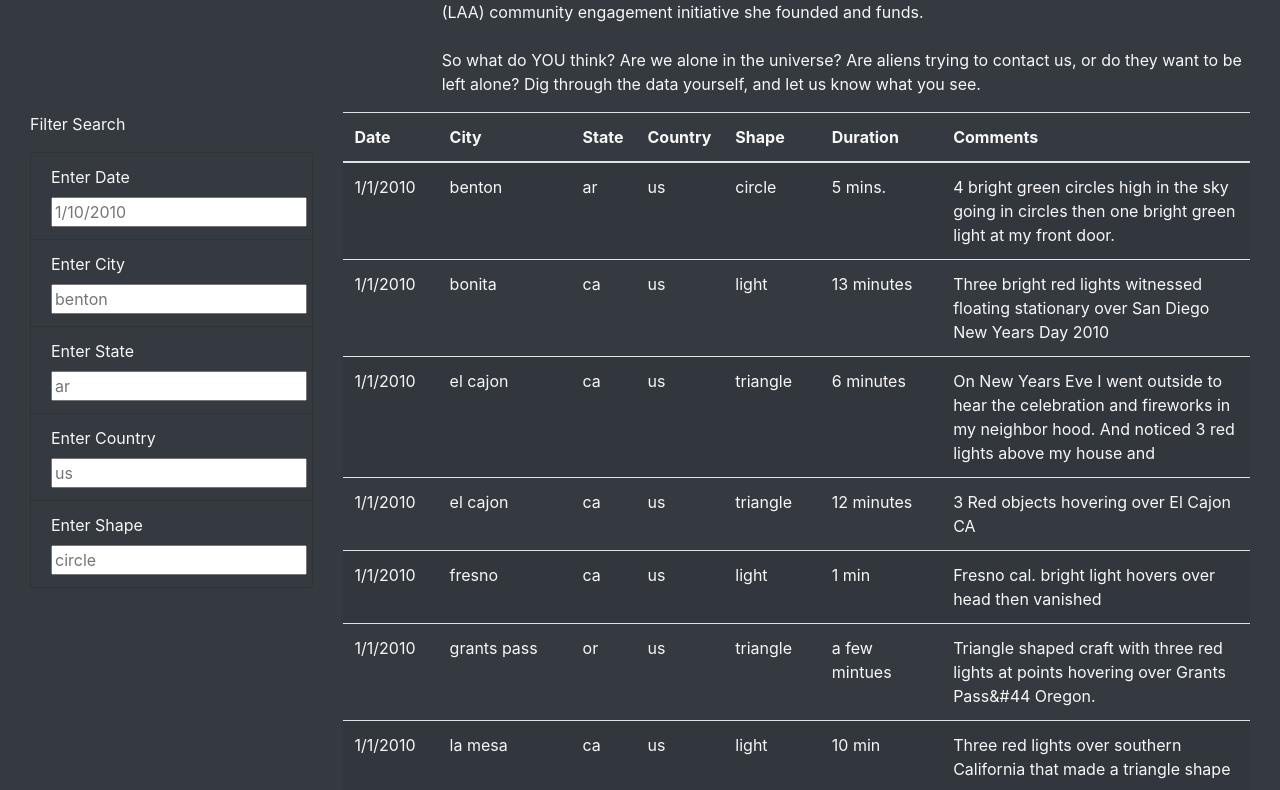
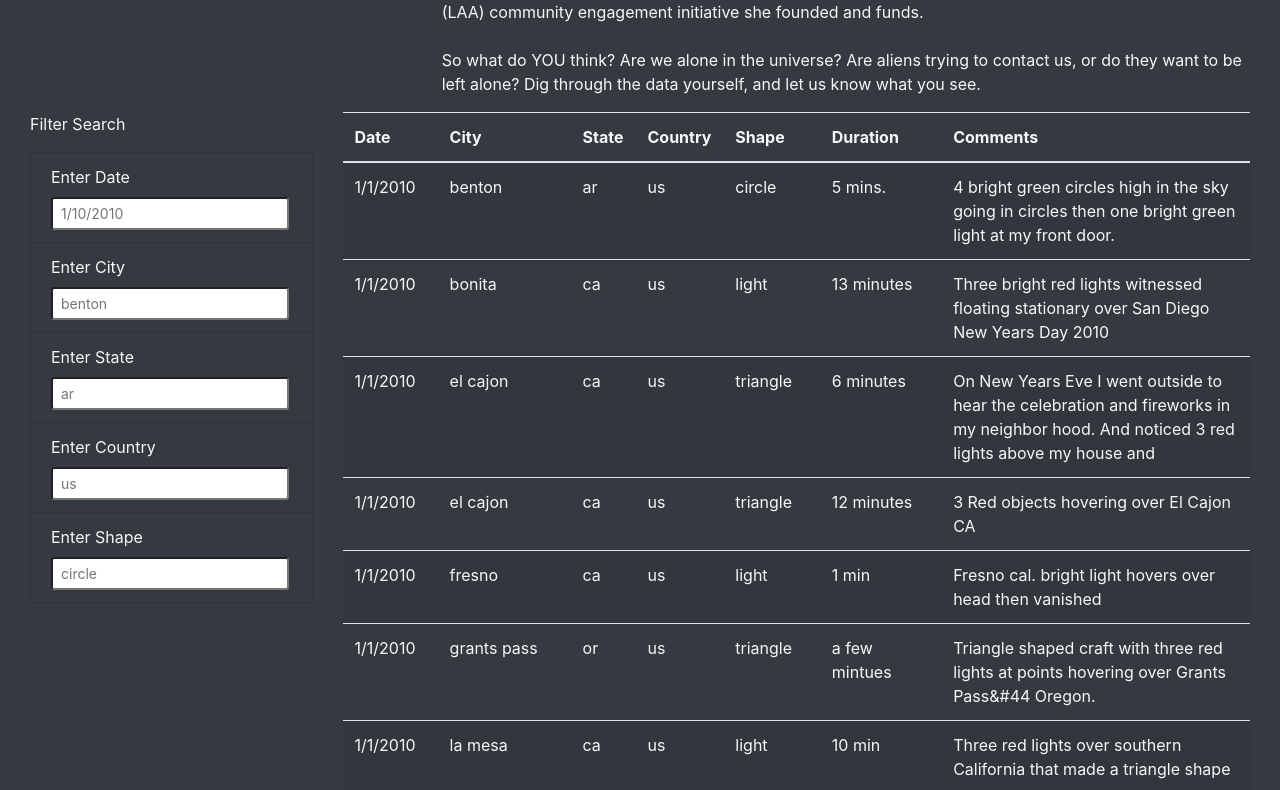
Before and after one commit to cdeanatx/UFOs, a plain HTML site: page index.html in a window 1280 px wide. Shown: the part 627-1417 px from the top of the page. Drawn offline with nearby package versions, Linux system fonts and the light colour scheme.

Commit message:
uploading screenshots of filters in action

```diff
--- a/index.html
+++ b/index.html
@@ -38,24 +38,24 @@
                             <p>Filter Search</p>
                             <ul class="list-group bg-dark">
                                 <li class="list-group-item bg-dark">
-                                    <label for="date">Enter Date</label>
-                                    <input type="text" placeholder="1/10/2010" id="datetime">
+                                    <label for="date">Enter Date</label><br>
+                                    <input type="text" placeholder="1/10/2010" id="datetime", class="form-control-sm">
                                 </li>
                                 <li class="list-group-item bg-dark">
-                                    <label for="city">Enter City</label>
-                                    <input type="text" placeholder="benton" id="city">
+                                    <label for="city">Enter City</label><br>
+                                    <input type="text" placeholder="benton" id="city", class="form-control-sm">
                                 </li>
                                 <li class="list-group-item bg-dark">
-                                    <label for="state">Enter State</label>
-                                    <input type="text" placeholder="ar" id="state">
+                                    <label for="state">Enter State</label><br>
+                                    <input type="text" placeholder="ar" id="state", class="form-control-sm">
                                 </li>
                                 <li class="list-group-item bg-dark">
-                                    <label for="country">Enter Country</label>
-                                    <input type="text" placeholder="us" id="country">
+                                    <label for="country">Enter Country</label><br>
+                                    <input type="text" placeholder="us" id="country", class="form-control-sm">
                                 </li>
                                 <li class="list-group-item bg-dark">
-                                    <label for="shape">Enter Shape</label>
-                                    <input type="text" placeholder="circle" id="shape">
+                                    <label for="shape">Enter Shape</label><br>
+                                    <input type="text" placeholder="circle" id="shape", class="form-control-sm">
                                 </li>
                                 <!-- <li class="list-group-item bg-dark">
                                     <button id="filter-btn" type="button" class="btn btn-dark">Filter Table</button>
```
Also changed, not shown: static/images/state_date_filter.png (added), static/images/state_filter.png (added).
